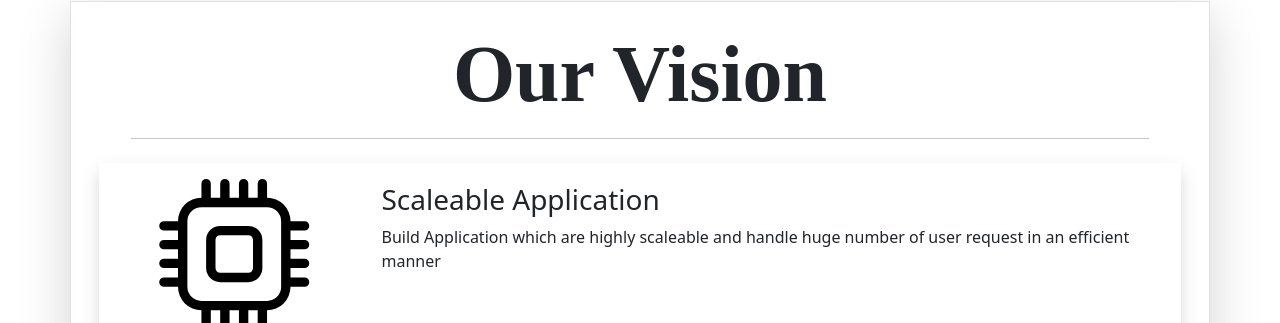
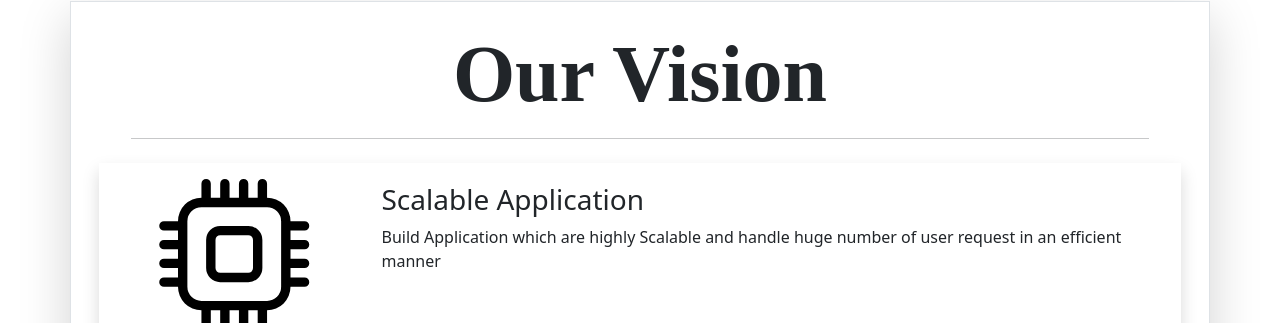
Before and after one commit to parasrawat007/Portfolio, a plain HTML site: page index.html in a window 1280 px wide. Shown: the part 1039-1362 px from the top of the page. Drawn offline with Linux system fonts and the light colour scheme.

Commit message:
Fixing Scalable Spelling

```diff
--- a/index.html
+++ b/index.html
@@ -199,8 +199,8 @@
 
 
       <div class="col-md-9 mt-1 ">
-        <h3>Scaleable Application</h3>
-        <p>Build Application which are highly scaleable and handle huge number of user request in an efficient manner
+        <h3>Scalable Application</h3>
+        <p>Build Application which are highly Scalable and handle huge number of user request in an efficient manner
         </p>
       </div>
     </div>
```
